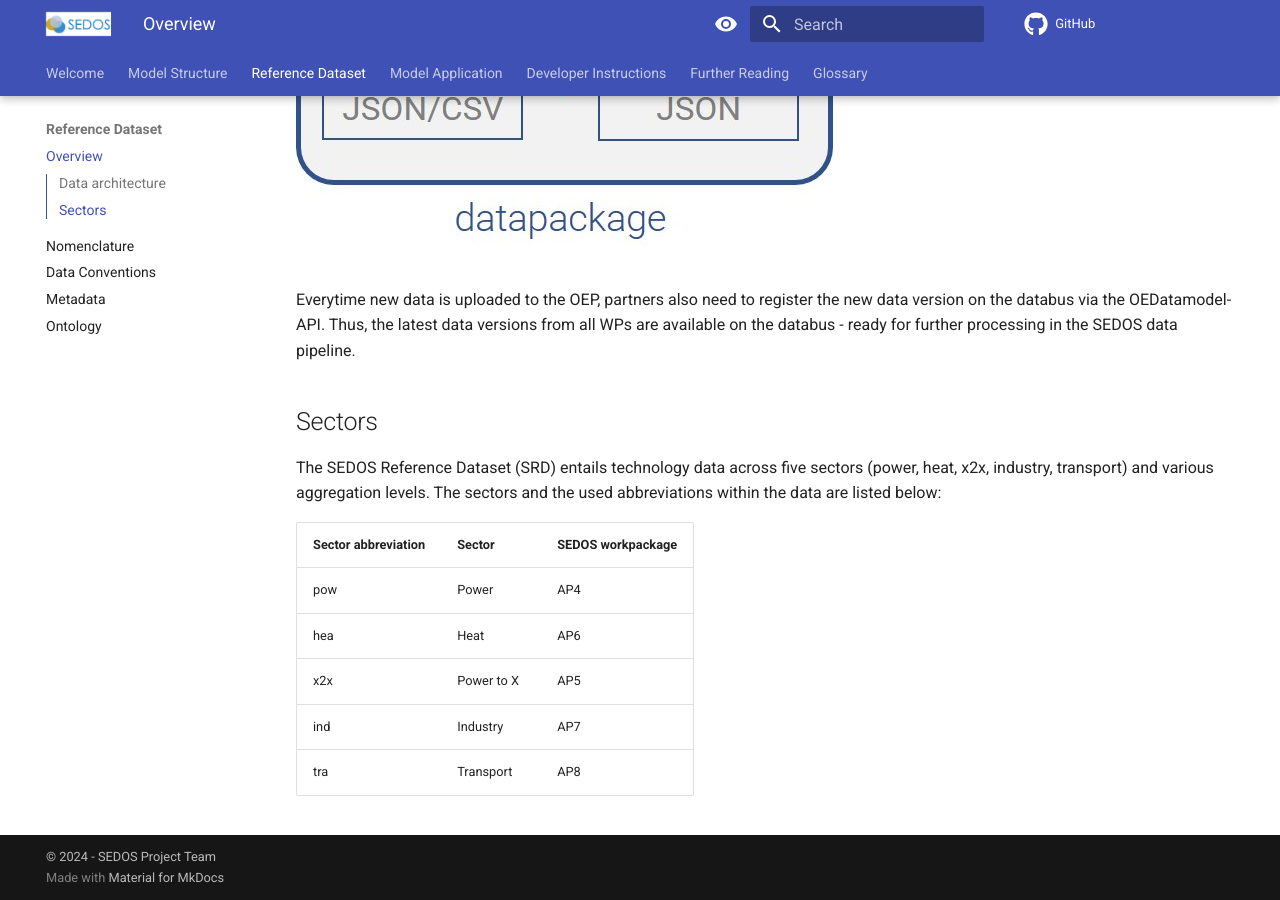
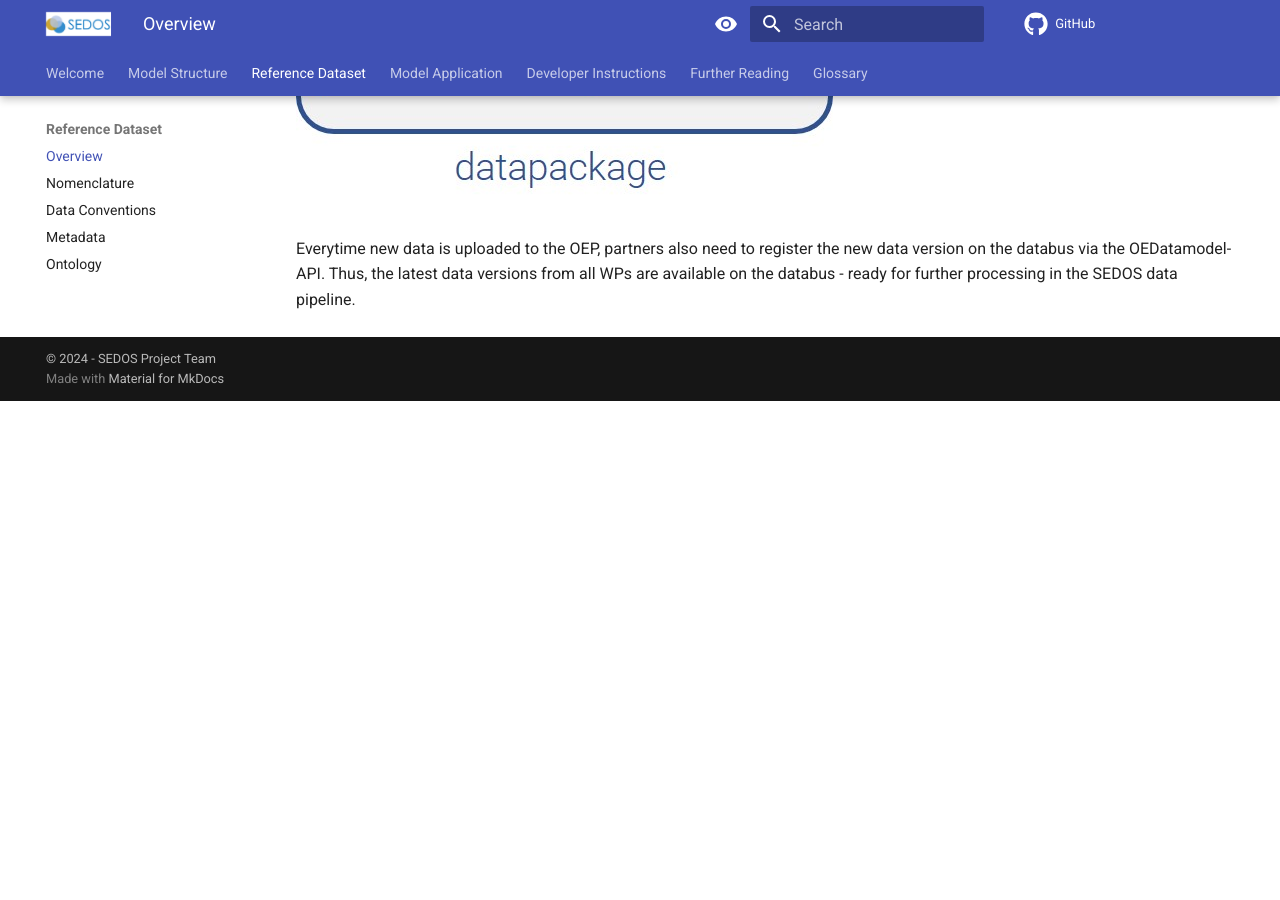
Before and after one commit to sedos-project/organization, an MkDocs documentation site: the page built from docs/visitor/data/overview.md, in a window 1280 px wide and 900 px high, scrolled down 1107 px. Built offline with MkDocs 1.6.1 and Material for MkDocs 9.7.7, drawn with Linux system fonts in a browser that asks for light colours; comment, search, counter and statistics services are not loaded; after the commit the page ends 1508 px from its top, so only the background shows below that; some of the changed text lies outside the part shown.

Commit message:
Remove sector description from data section

```diff
--- a/docs/visitor/data/overview.md
+++ b/docs/visitor/data/overview.md
@@ -1,6 +1,4 @@
-# Overview of the SEDOS data
-
-## Data architecture
+# Overview of the SEDOS data architecture
 
 This section provides an introductory overview of SEDOS' data architecture and its elements, which you will find
 explained more detailed in this documentation.
@@ -27,16 +25,3 @@ the databus via the OEDatamodel-API. Thus, the latest data versions from all WPs
 ready for further processing in the SEDOS data pipeline.
 
 [//]: # (## TODO: Umfang der Daten beschreiben)
-
-## Sectors
-
-The SEDOS Reference Dataset (SRD) entails technology data across five sectors (power, heat, x2x, industry, transport)
-and various aggregation levels. The sectors and the used abbreviations within the data are listed below:
-
-| Sector abbreviation | Sector     | SEDOS workpackage |
-|---------------------|------------|-------------------|
-| pow                 | Power      | AP4               |
-| hea                 | Heat       | AP6               |
-| x2x                 | Power to X | AP5               |
-| ind                 | Industry   | AP7               |
-| tra                 | Transport  | AP8               |
```
